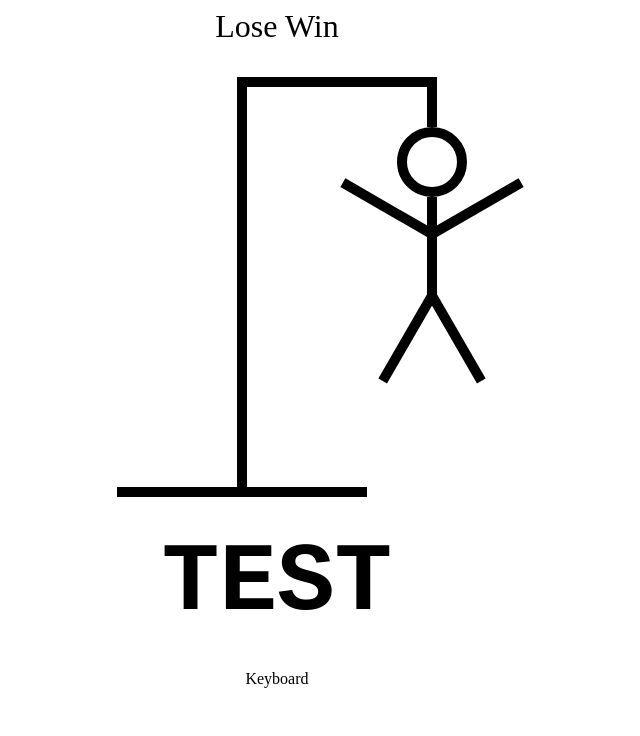
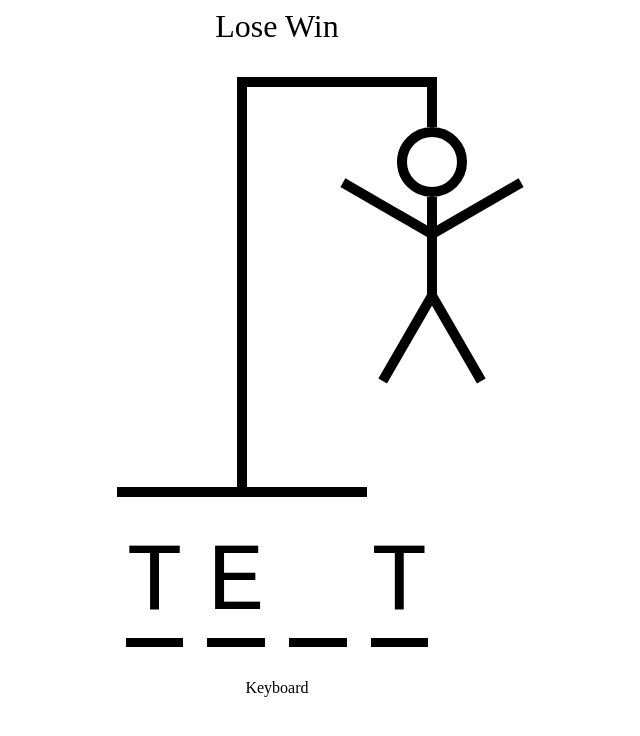
Before and after one commit to gosikxo/hangman-game-react-ts-tutorial, a React (Vite) app: page / in a window 1280 px wide. Shown: the top 736 px of the page, without its empty margins (363-1003 px from the left). Built offline with nearby package versions, Linux system fonts and the light colour scheme.

Commit message:
Add hangman word component

```diff
--- a/src/components/HangmanWord.tsx
+++ b/src/components/HangmanWord.tsx
@@ -1,16 +1,29 @@
 import React from 'react'
 
 export const HangmanWord = () => {
+  const word = "test"
+  const guessedLetters = ['t', "e", "g"]
   return (
     <div style={{
       display: "flex",
       gap: ".25em",
       fontSize: "6rem",
-      fontWeight: "bold",
       textTransform: "uppercase",
       fontFamily: "monospace"
     }}>
-      Test
+      {word.split("").map((letter, index) => (
+        <span style={{
+          borderBottom: ".1em solid black"
+        }}
+          key={index}>
+          <span style={{
+            visibility:
+              guessedLetters.includes(letter) ? "visible" : "hidden"
+          }}>
+            {letter}
+          </span>
+        </span>
+      ))}
     </div>
   )
 }
```
